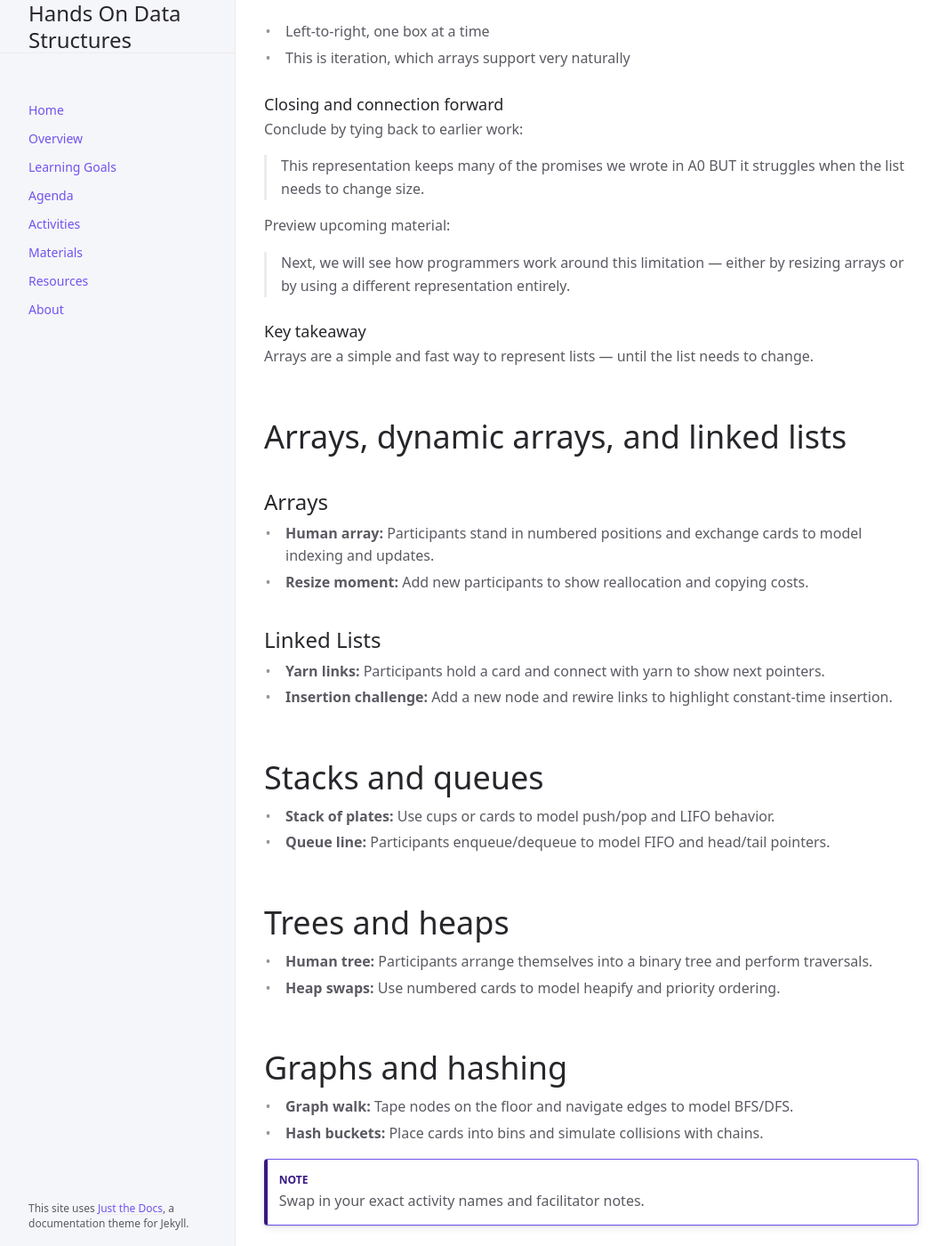
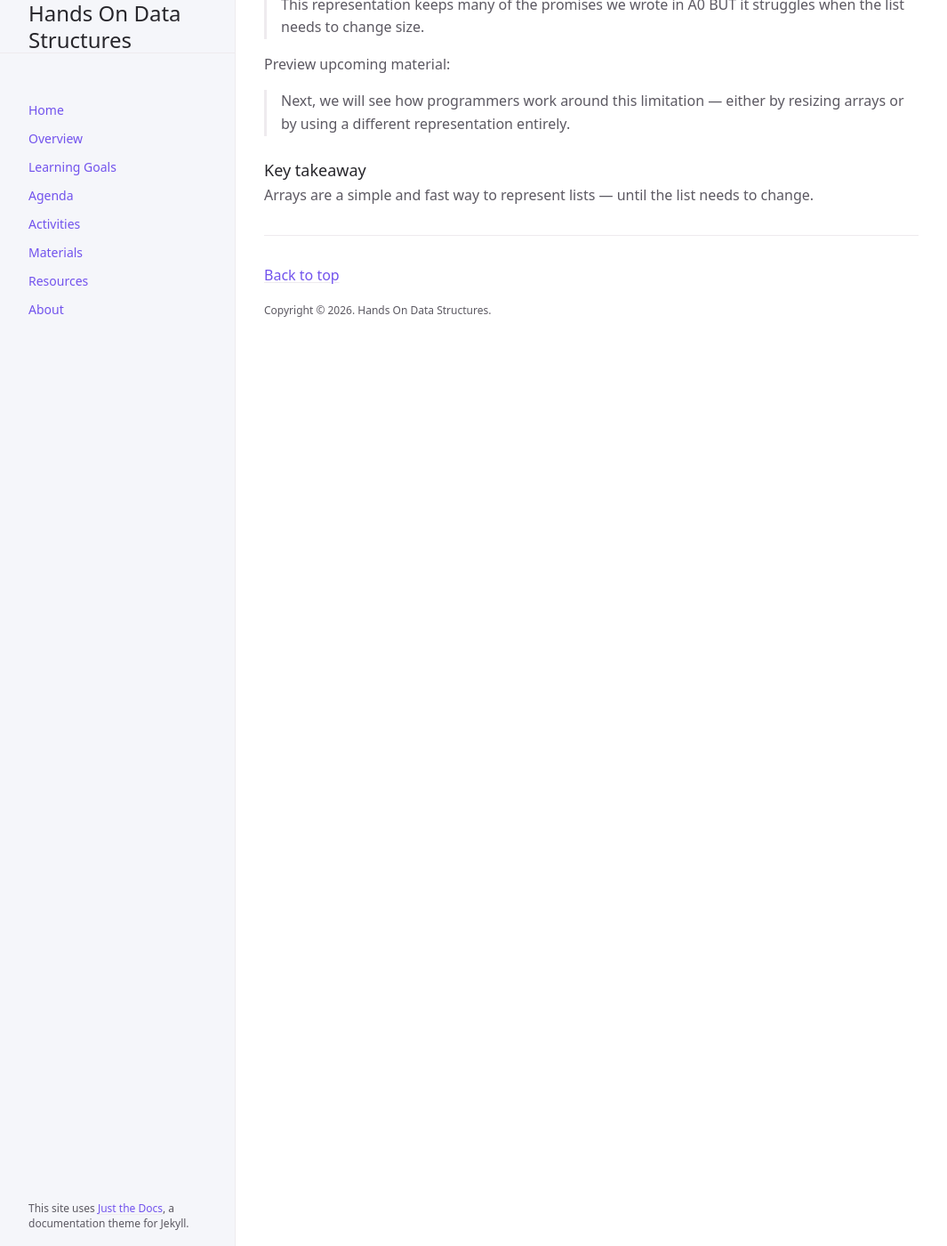
Before and after one commit to handsondatastructures/handsondatastructures.github.io, a Jekyll site: the page built from docs/activities.md, in a window 1280 px wide and 1400 px high, scrolled down 8927 px. Shown: the whole window at 89% size, without its empty margins (107-1172 px from the left). Built offline with Jekyll 4.4.1, drawn with Linux system fonts in a browser that asks for light colours; cached includes are drawn as plain includes; some of the changed text lies outside the part shown.

Commit message:
Fix Pages build and remove placeholder content

```diff
--- a/docs/activities.md
+++ b/docs/activities.md
@@ -13,12 +13,6 @@ Each activity is designed to be quick to set up and easy to run in small groups.
   1. [Introduction to Collections](#day-1-what-is-a-collection-with-playing-cards)
   2. [Iteration](#day-2-iteration-sharing-and-copy-depth-magnets)
   3. [Array-Backed Lists](#day-3-name-placards-as-array-backed-lists)
-- [Arrays and Lists](#arrays-dynamic-arrays-and-linked-lists)
-  1. [Arrays](#arrays)
-  2. [Linked Lists](#linked-lists)
-- [Stacks and Queues](#stacks-and-queues)
-- [Trees and Heaps](#trees-and-heaps)
-- [Graphs and Hashing](#graphs-and-hashing)
 
 # Collections and Abstract Data Types
 
@@ -395,31 +389,3 @@ Preview upcoming material:
 ### Key takeaway
 
 Arrays are a simple and fast way to represent lists — until the list needs to change.
-
-# Arrays, dynamic arrays, and linked lists
-
-## Arrays
-- **Human array:** Participants stand in numbered positions and exchange cards to model indexing and updates.
-- **Resize moment:** Add new participants to show reallocation and copying costs.
-
-## Linked Lists
-- **Yarn links:** Participants hold a card and connect with yarn to show next pointers.
-- **Insertion challenge:** Add a new node and rewire links to highlight constant-time insertion.
-
-# Stacks and queues
-
-- **Stack of plates:** Use cups or cards to model push/pop and LIFO behavior.
-- **Queue line:** Participants enqueue/dequeue to model FIFO and head/tail pointers.
-
-# Trees and heaps
-
-- **Human tree:** Participants arrange themselves into a binary tree and perform traversals.
-- **Heap swaps:** Use numbered cards to model heapify and priority ordering.
-
-# Graphs and hashing
-
-- **Graph walk:** Tape nodes on the floor and navigate edges to model BFS/DFS.
-- **Hash buckets:** Place cards into bins and simulate collisions with chains.
-
-{: .note }
-Swap in your exact activity names and facilitator notes.
```
Also changed, not shown: Gemfile (added, +29 -0 lines), docs/agenda.md (+0 -3 lines), docs/materials.md (+0 -3 lines), docs/overview.md (+0 -3 lines), docs/resources.md (+0 -6 lines), index.md (+0 -10 lines).
